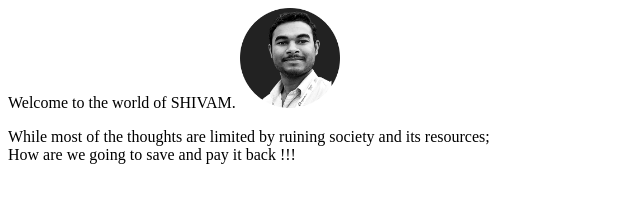
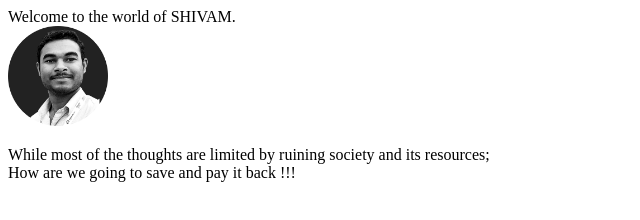
Before and after one commit to shivam-iitbhu/shivam-iitbhu.github.io, a plain HTML site: page index.htm in a window 1280 px wide. Shown: the whole page, without its empty margins (0-640 px from the left). Drawn offline with Linux system fonts and the light colour scheme.

Commit message:
Update index.htm

```diff
--- a/index.htm
+++ b/index.htm
@@ -7,7 +7,7 @@
 
 
 <body>
-Welcome to the world of SHIVAM.
+Welcome to the world of SHIVAM. <br>
 <img src="SB3.png" width="100" height="100">
 <p>While most of the thoughts are limited by ruining society and its resources;
 <br>How are we going to save and pay it back !!! </p>
```
